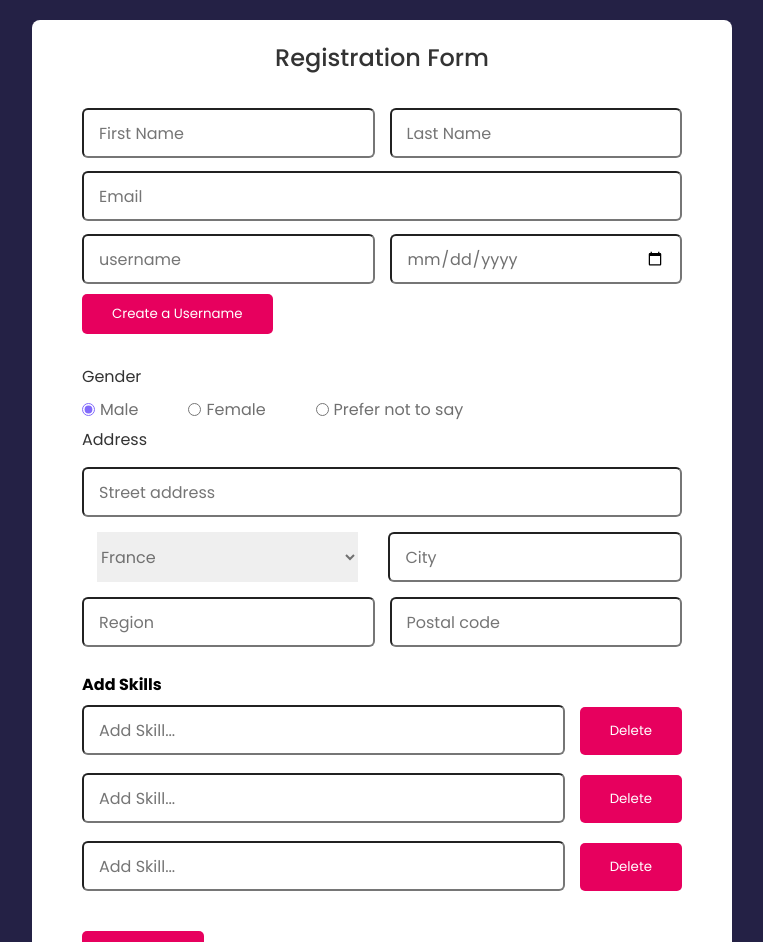
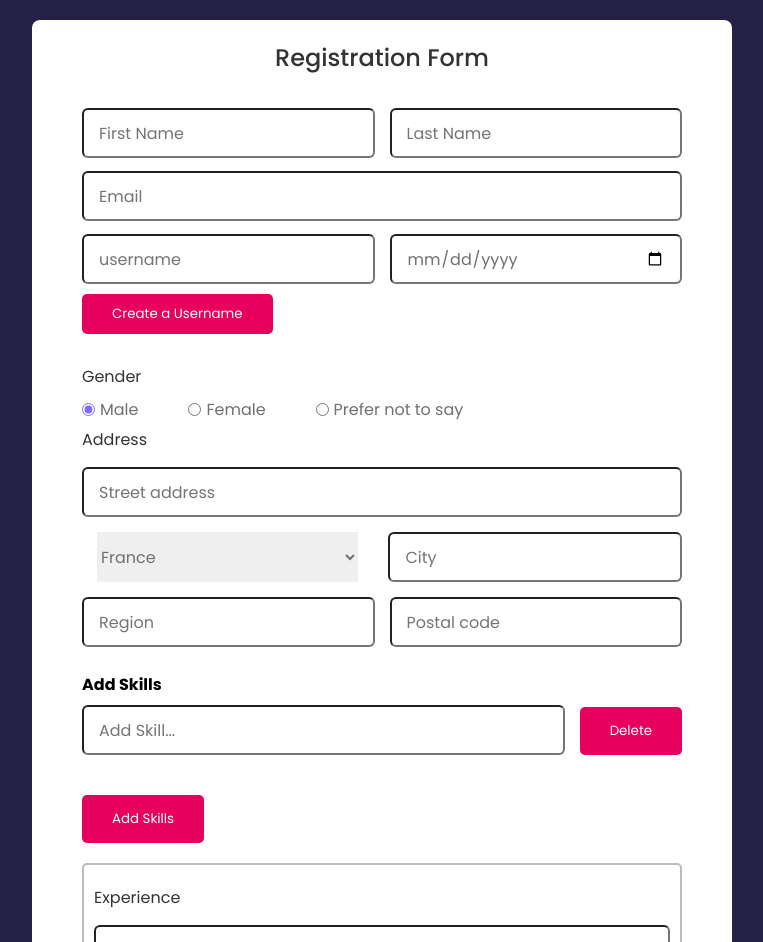
Before and after one commit to Rgaibi/angular, an Angular app in the folder REACTIVE-FORMS/: page / in a window 1280 px wide. Shown: the top 942 px of the page, without its empty margins (258-1021 px from the left). Built offline with nearby package versions, Linux system fonts and the light colour scheme.

Commit message:
Adding Form Controls Dynamically

```diff
--- a/REACTIVE-FORMS/src/app/app.component.html
+++ b/REACTIVE-FORMS/src/app/app.component.html
@@ -79,10 +79,10 @@
       <h4>Add Skills</h4>
       <div class="column" *ngFor="let control of skillsControls; let i = index">
         <input type="text" placeholder="Add Skill..."  [formControlName]="i">
-        <button type="button" class="btn-add-delete">Delete</button>
+        <button type="button" class="btn-add-delete" (click)="deleteSkills(i)">Delete</button>
       </div>
     </div>
-    <button type="button" class="btn-add-delete">Add Skills</button>
+    <button type="button" class="btn-add-delete" (click)="addSkills()">Add Skills</button>
 
     <!--HTML for Experience Form Array -->
     <div class="input-box">
--- a/REACTIVE-FORMS/src/app/app.component.ts
+++ b/REACTIVE-FORMS/src/app/app.component.ts
@@ -27,8 +27,6 @@ export class AppComponent implements OnInit {
         }),
         skills: new FormArray([
           new FormControl(null, Validators.required),
-          new FormControl(null, Validators.required),
-          new FormControl(null)
         ])
 
 
@@ -42,4 +40,11 @@ export class AppComponent implements OnInit {
   get skillsControls() {
     return (this.reactiveForm.get('skills') as FormArray).controls;
   }
+
+  addSkills() {
+    (this.reactiveForm.get('skills') as FormArray).push(new FormControl(null, Validators.required))
+  }
+  deleteSkills(index: number) {
+    (this.reactiveForm.get('skills') as FormArray).removeAt(index)
+  }
 }
```
